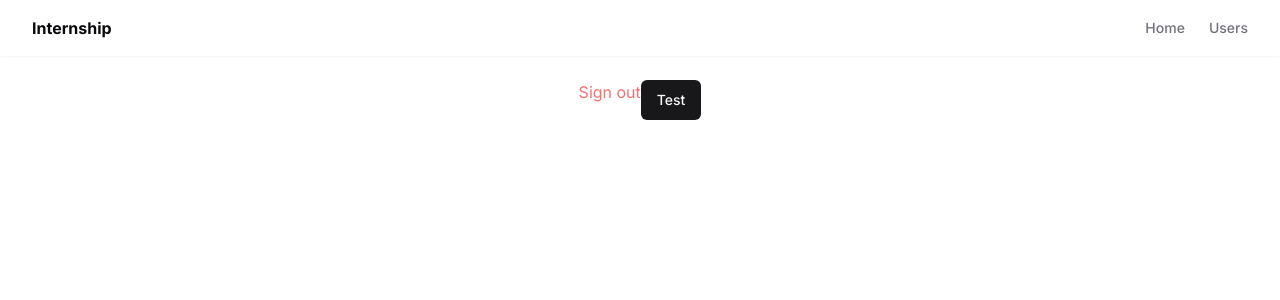
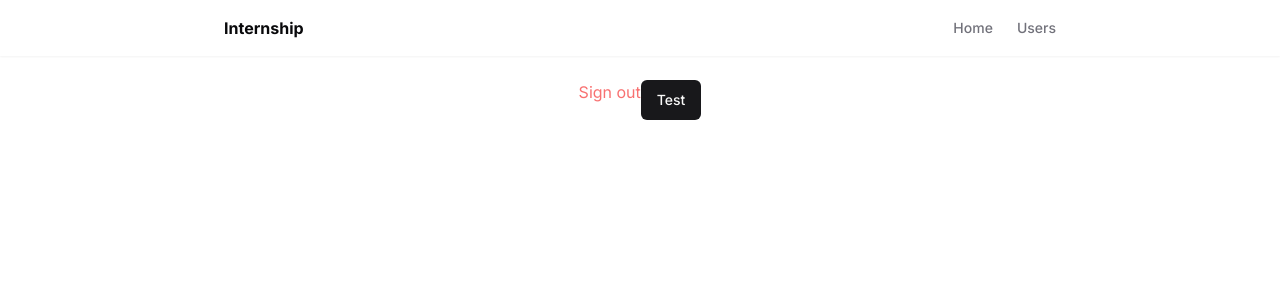
Before and after one commit to victorbillaud/internsheep, a Next.js app: page /dashboard in a window 1280 px wide. Shown: the top 300 px of the page. Built offline with nearby package versions, Linux system fonts and the light colour scheme; no server answers.

Commit message:
fix max-w view

```diff
--- a/src/app/dashboard/layout.tsx
+++ b/src/app/dashboard/layout.tsx
@@ -13,7 +13,7 @@ export default async function DashboardLayout({children}: {children: React.React
         ]}
         session={session}
       />
-      <div className="w-full flex flex-col space-y-5 justify-center items-center mt-20 px-40">{children}</div>
+      <div className="w-full flex flex-col space-y-5 justify-center items-center mt-20 px-56">{children}</div>
     </div>
   );
 }
--- a/src/components/nav/DashboardNav.tsx
+++ b/src/components/nav/DashboardNav.tsx
@@ -27,7 +27,7 @@ interface MainNavProps {
 
 export function DashboardNav({items, session}: MainNavProps) {
   return (
-    <div className="absolute top-0 left-0 right-0 z-50 flex items-center justify-between px-8 py-4 bg-white backdrop-blur-md shadow-sm">
+    <div className="absolute top-0 left-0 right-0 z-50 flex items-center justify-between py-4 bg-white backdrop-blur-md px-56 shadow-sm">
       <Link href="/" className="flex items-center space-x-2">
         <span className="inline-block font-bold">{"Internship"} </span>
         <AdminBadge />
```
